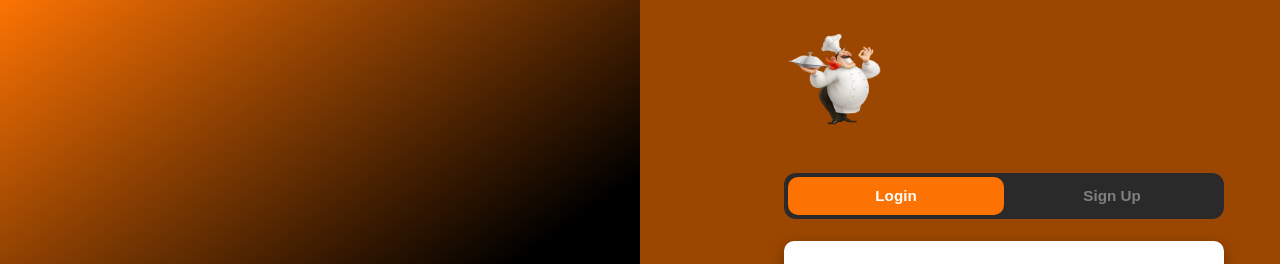
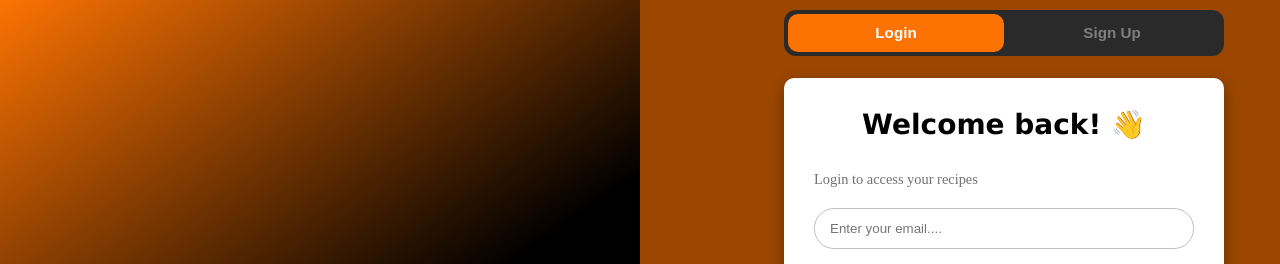
Before and after one commit to Vikmiky/TomaRecipeFinderApp, a plain HTML site: page login.html in a window 1280 px wide. Shown: the top 264 px of the page. Drawn offline with Linux system fonts and the light colour scheme.

Commit message:
update code

```diff
--- a/login.html
+++ b/login.html
@@ -19,7 +19,7 @@
     <div class="auth-right">
 
       <!-- Logo for mobile -->
-      <div class="logo">
+      <div class="logo" style="display: none;">
         <img src="img/imgrecipe.png" width="120px" alt="">
         <h2 class="mobile-logo">TOMA Recipes</h2></div>
 
--- a/login.js
+++ b/login.js
@@ -6,7 +6,7 @@ function switchTab(tab) {
   const loginTab = document.getElementById("loginTab");
   const signupTab = document.getElementById("signupTab");
 
-  // always hide forgot form when switching tabs
+
   forgotForm.style.display = "none";
 
   if (tab === "login") {
@@ -132,7 +132,7 @@ function handleSignup() {
   }, 1500);
 }
 
-// ── Check if already logged in ──
+
 
 
 // ── Show forgot password form ──
```
Also changed, not shown: login.css (+6 -9 lines).
